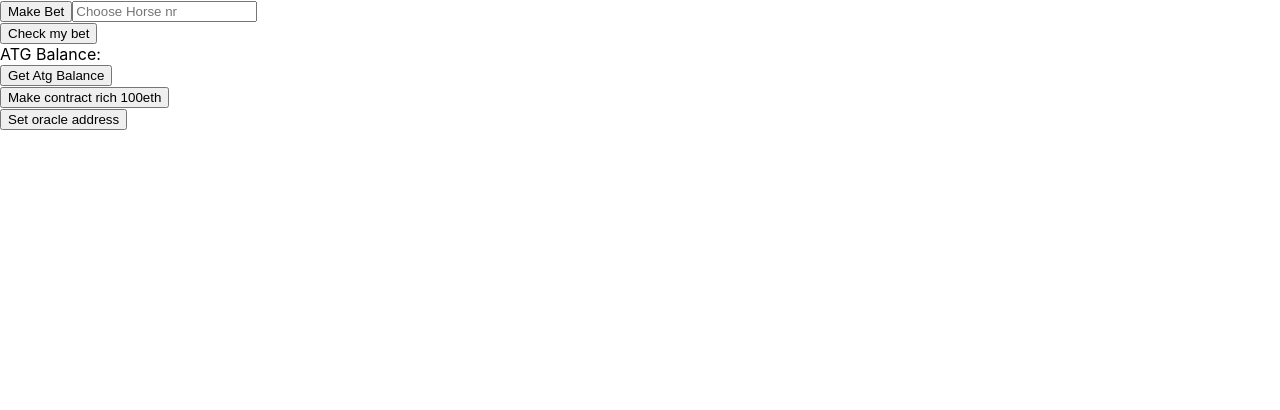
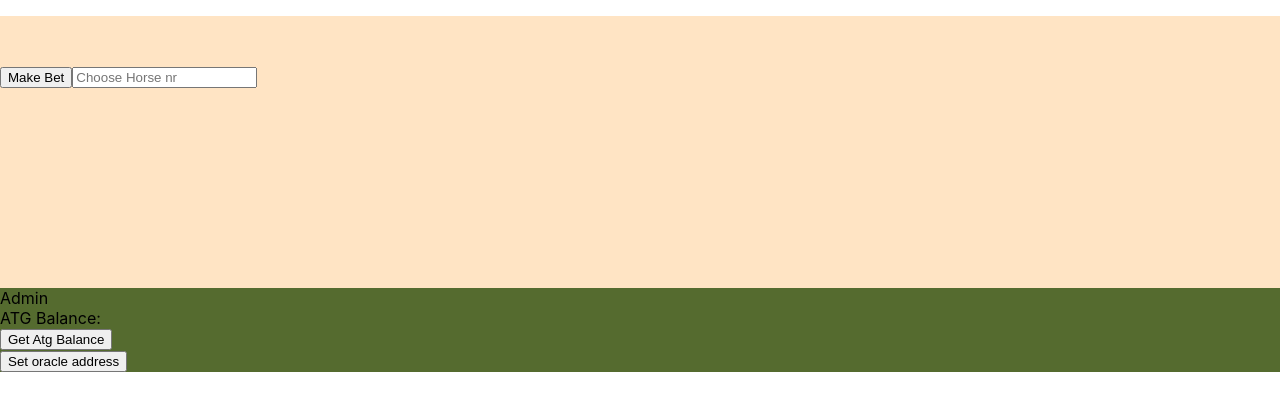
Before and after one commit to olegatg/smart-betting-contracts, a React (Create React App) app: page / in a window 1280 px wide. Shown: the top 410 px of the page. Built offline with nearby package versions, Linux system fonts and the light colour scheme.

Commit message:
change the look a bit.

```diff
--- a/package.json
+++ b/package.json
@@ -16,7 +16,6 @@
     "react-dom": "^17.0.2",
     "react-scripts": "4.0.3",
     "request-promise-native": "^1.0.9",
-    "truffle-hdwallet-provider": "^0.0.5",
     "web-vitals": "^1.0.1",
     "web3": "^1.5.2"
   },
--- a/src/App.css
+++ b/src/App.css
@@ -0,0 +1,11 @@
+.main {
+  padding-top: 50px;
+  background-color: bisque;
+  height: 100%;
+  padding-bottom: 200px;
+}
+
+.admin {
+  background-color: darkolivegreen;
+  height: 100%;
+}
--- a/src/BettingApp.js
+++ b/src/BettingApp.js
@@ -139,7 +139,8 @@ function App() {
   return (
     <div className="App">
       <header className="App-header">
-        <div>
+        <p />
+        <div className="main">
           {" "}
           <button onClick={makeBet}>Make Bet</button>
           <input
@@ -147,18 +148,15 @@ function App() {
             placeholder="Choose Horse nr"
           />
         </div>
-        <div>
-          <button onClick={checkBet}>Check my bet</button>
-        </div>
+        <div className="admin">
+          <div>Admin</div>
           <div>
             <div>ATG Balance: {atgBalance}</div>
             <button onClick={getAtgBalance}>Get Atg Balance</button>
           </div>
           <div>
-          <button onClick={makeContractRich}>Make contract rich 100eth </button>
+            <button onClick={setOracleAddress}>Set oracle address</button>
           </div>
-        <div>
-          <button onClick={setOracleAddress}>Set oracle address</button>
         </div>
       </header>
     </div>
--- a/src/bettingAddress.json
+++ b/src/bettingAddress.json
@@ -1 +1 @@
-{"address":"0x5FbDB2315678afecb367f032d93F642f64180aa3"}
+{"address":"0xA51c1fc2f0D1a1b8494Ed1FE312d7C3a78Ed91C0"}
--- a/src/bettingOracleAddress.json
+++ b/src/bettingOracleAddress.json
@@ -1 +1 @@
-{"address":"0xe7f1725E7734CE288F8367e1Bb143E90bb3F0512"}
+{"address":"0x0DCd1Bf9A1b36cE34237eEaFef220932846BCD82"}
```
Also changed, not shown: src/App.js (deleted, +0 -64 lines), 2 other files (tests, documents, lock files or other folders). Lines whose indentation alone changed are shown as unchanged.
